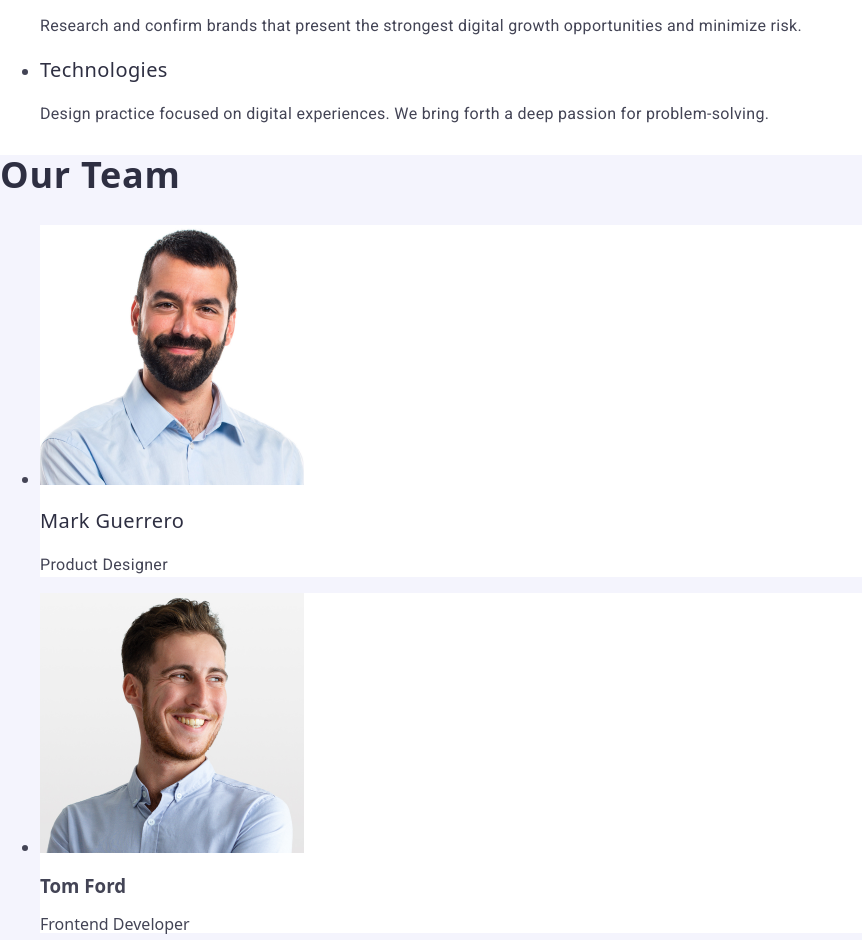
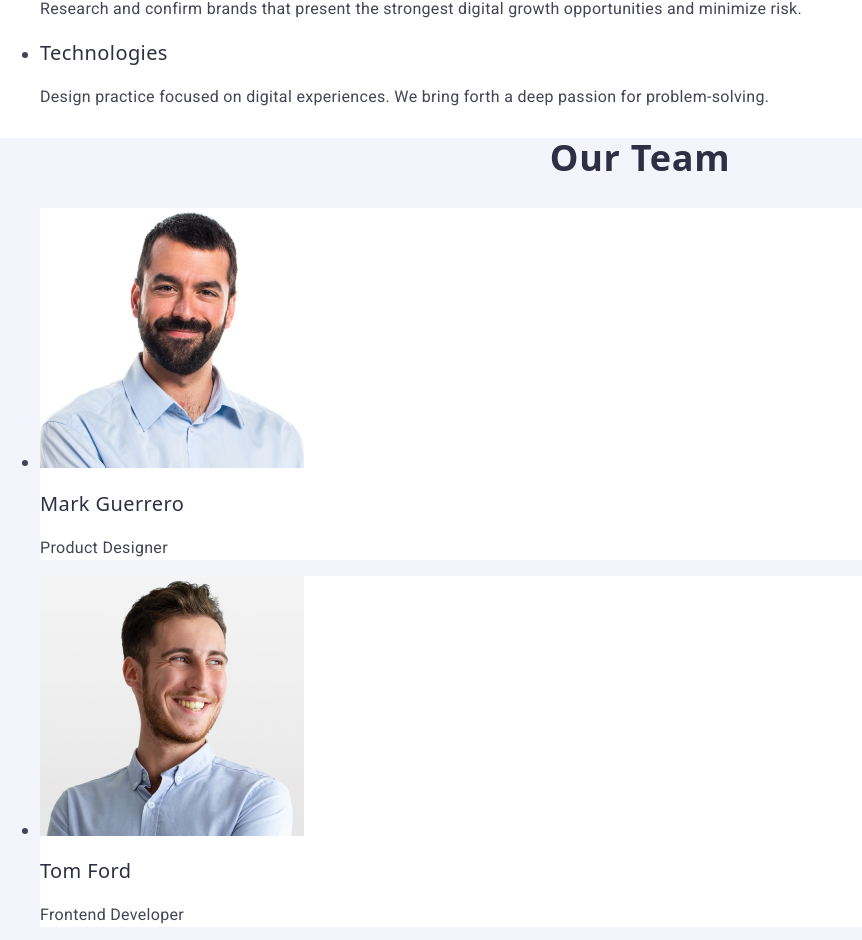
Before and after one commit to gluxenka/goit-markup-hw-02, a plain HTML site: page index.html in a window 1280 px wide. Shown: the part 679-1619 px from the top of the page, without its empty margins (0-862 px from the left). Drawn offline with nearby package versions, Linux system fonts and the light colour scheme.

Commit message:
fix styles

```diff
--- a/css/styles.css
+++ b/css/styles.css
@@ -4,7 +4,6 @@ body {
   background-color: #ffffff;
 }
 .header-section {
-  border-bottom: 1px solid #e7e9fc;
   background-color: #fff;
 }
 .logo-studio {
@@ -105,6 +104,7 @@ body {
   font-weight: 700;
   line-height: 1.11; /* 111.111% */
   letter-spacing: 0.72px;
+  text-align: center;
   text-transform: capitalize;
 }
 .footer-section {
--- a/index.html
+++ b/index.html
@@ -100,8 +100,8 @@
           </li>
           <li class="team-image-card">
             <img src="./images/tom_ford.jpg" alt="tom_ford" width="264" />
-            <h3>Tom Ford</h3>
-            <p>Frontend Developer</p>
+            <h3 class="section-item-header">Tom Ford</h3>
+            <p class="section-item-text">Frontend Developer</p>
           </li>
           <li class="team-image-card">
             <img
```
